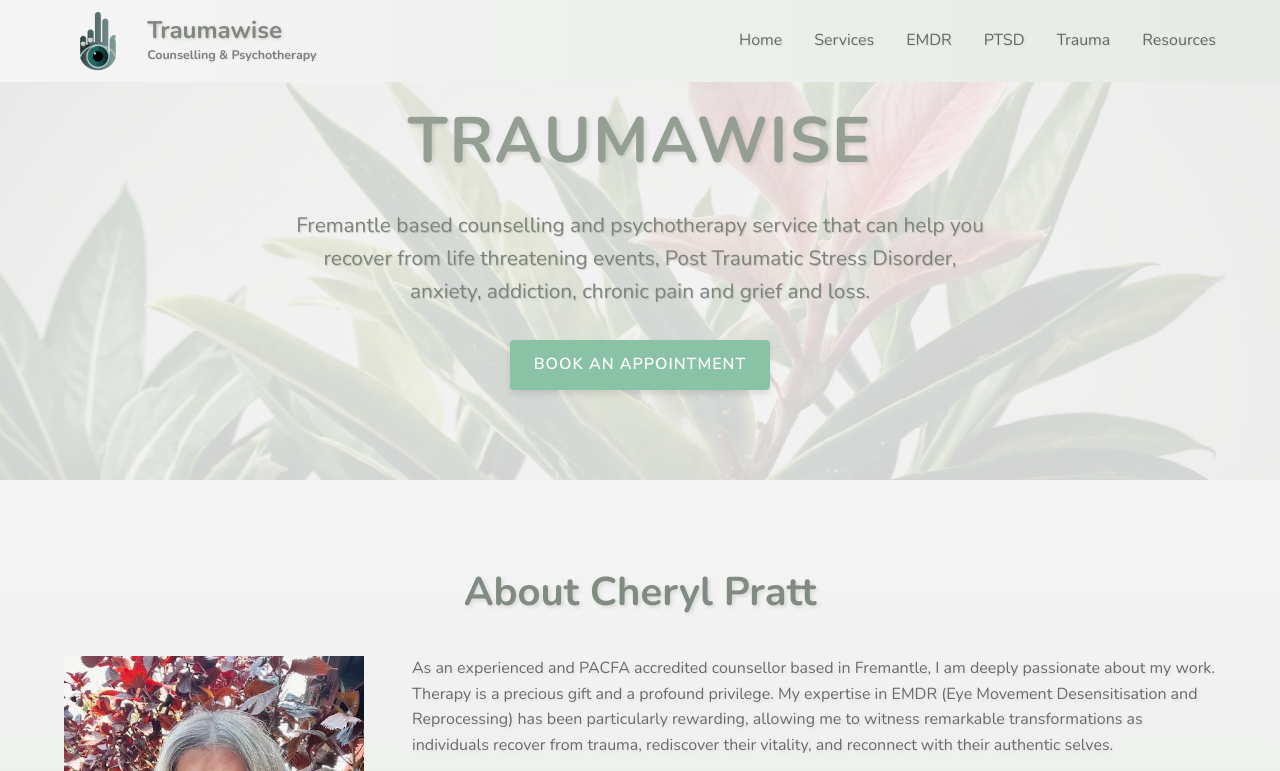
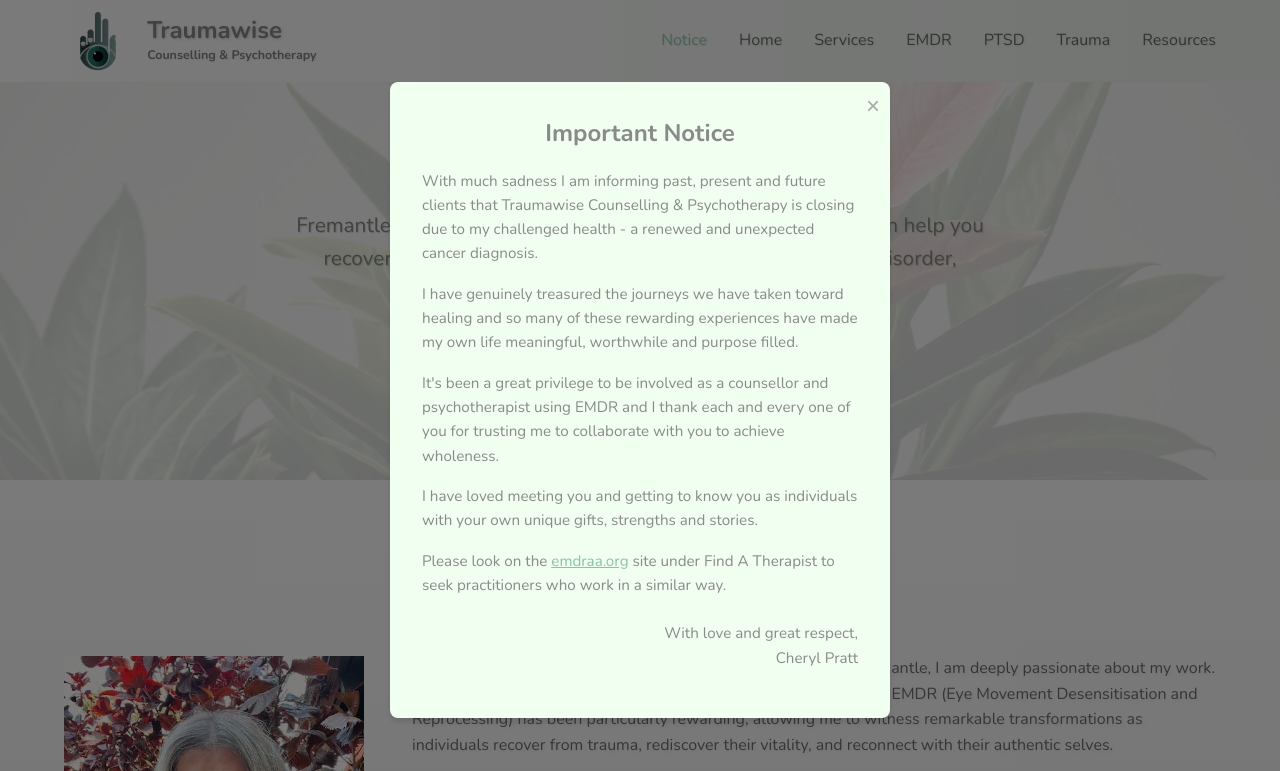
Before and after one commit to Albo3/tw5, a plain HTML site: page index.html in a window 1280 px wide. Shown: the top 771 px of the page. Drawn offline with nearby package versions, Linux system fonts and the light colour scheme.

Commit message:
Announcement

```diff
--- a/index.html
+++ b/index.html
@@ -19,6 +19,139 @@
     <link rel="icon" href="favicon.ico" type="image/x-icon" />
 
     <link rel="stylesheet" href="styles.css" />
+    <style>
+      .modal-overlay {
+        position: fixed;
+        top: 0;
+        left: 0;
+        width: 100%;
+        height: 100%;
+        background-color: rgba(0, 0, 0, 0.5);
+        display: flex;
+        justify-content: center;
+        align-items: center;
+        z-index: 1000;
+        animation: fadeIn 0.3s ease-out;
+      }
+
+      .modal-content {
+        background-color: var(--color-light);
+        padding: 2rem;
+        border-radius: 8px;
+        max-width: 500px;
+        width: 90%;
+        position: relative;
+        box-shadow: var(--shadow-standard);
+        animation: slideIn 0.3s ease-out;
+      }
+
+      .modal-content h2 {
+        color: var(--color-text);
+        font-size: 1.5rem;
+        margin-bottom: 1rem;
+        text-align: center;
+      }
+
+      .modal-content p {
+        margin-bottom: 1rem;
+        line-height: 1.6;
+        color: var(--color-text);
+        font-size: 0.95rem;
+      }
+
+      .modal-content a {
+        color: var(--color-sky);
+        text-decoration: underline;
+      }
+
+      .close-button {
+        position: absolute;
+        top: 10px;
+        right: 10px;
+        background: none;
+        border: none;
+        font-size: 1.5rem;
+        cursor: pointer;
+        color: var(--color-text);
+        opacity: 0.7;
+        transition: var(--transition-standard);
+      }
+
+      .close-button:hover {
+        opacity: 1;
+      }
+
+      @keyframes fadeIn {
+        from { opacity: 0; }
+        to { opacity: 1; }
+      }
+
+      @keyframes slideIn {
+        from {
+          opacity: 0;
+          transform: translateY(-20px);
+        }
+        to {
+          opacity: 1;
+          transform: translateY(0);
+        }
+      }
+
+      .notice-wrapper {
+        position: relative;
+        display: inline-block;
+      }
+
+      .notice-popup {
+        display: none;
+        position: absolute;
+        bottom: calc(100% + 15px);
+        left: 50%;
+        transform: translateX(-50%);
+        background-color: var(--color-light);
+        padding: 1.5rem;
+        border-radius: 8px;
+        box-shadow: var(--shadow-standard);
+        width: 300px;
+        z-index: 1000;
+        color: var(--color-text);
+        text-align: left;
+        transition: var(--transition-standard);
+      }
+
+      .notice-popup.show {
+        display: block;
+        animation: fadeInUp 0.3s ease-out;
+      }
+
+      .notice-popup::after {
+        content: '';
+        position: absolute;
+        bottom: -10px;
+        left: 50%;
+        transform: translateX(-50%);
+        border-width: 10px 10px 0;
+        border-style: solid;
+        border-color: var(--color-light) transparent transparent;
+      }
+
+      .notice-popup p {
+        margin: 0;
+        font-size: 0.9rem;
+        line-height: 1.4;
+      }
+
+      .notice-popup a {
+        color: var(--color-sky);
+        text-decoration: underline;
+      }
+
+      .disabled-button {
+        opacity: 0.8;
+        cursor: pointer !important;
+        background-color: var(--color-sky) !important;
+      }
+    </style>
   </head>
 
   <body>
@@ -38,6 +171,7 @@
           </a>
         </div>
         <ul class="nav-links">
+          <li><a href="javascript:void(0)" onclick="showModal()" style="color: var(--color-sky);">Notice</a></li>
           <li><a href="index.html">Home</a></li>
           <li><a href="services.html">Services</a></li>
           <li><a href="emdr.html">EMDR</a></li>
@@ -68,7 +202,12 @@
             you recover from life threatening events, Post Traumatic Stress
             Disorder, anxiety, addiction, chronic pain and grief and loss.
           </p>
-          <a href="contact.html" class="cta-button">Book an appointment</a>
+          <div class="notice-wrapper">
+            <a href="javascript:void(0)" class="cta-button disabled-button" onclick="toggleNotice(event)">Book an appointment</a>
+            <div class="notice-popup" id="noticePopup">
+              <p><strong>Important Notice:</strong> With much sadness, Traumawise Counselling & Psychotherapy is closing due to health circumstances. Please visit <a href="https://emdraa.org" target="_blank">emdraa.org</a> under "Find A Therapist" to seek alternative practitioners.</p>
+            </div>
+          </div>
         </div>
       </section>
       <!-- END SAFE TO EDIT -->
@@ -310,8 +449,53 @@
     </footer>
 
     <script src="script.js" defer></script>
+    <div id="closureNotice" class="modal-overlay">
+      <div class="modal-content">
+        <button class="close-button" onclick="closeModal()">&times;</button>
+        <h2>Important Notice</h2>
+        <p>With much sadness I am informing past, present and future clients that Traumawise Counselling & Psychotherapy is closing due to my challenged health - a renewed and unexpected cancer diagnosis.</p>
+        <p>I have genuinely treasured the journeys we have taken toward healing and so many of these rewarding experiences have made my own life meaningful, worthwhile and purpose filled.</p>
+        <p>It's been a great privilege to be involved as a counsellor and psychotherapist using EMDR and I thank each and every one of you for trusting me to collaborate with you to achieve wholeness.</p>
+        <p>I have loved meeting you and getting to know you as individuals with your own unique gifts, strengths and stories.</p>
+        <p>Please look on the <a href="https://emdraa.org" target="_blank">emdraa.org</a> site under Find A Therapist to seek practitioners who work in a similar way.</p>
+        <p style="margin-top: 1.5rem; text-align: right;">With love and great respect,<br>Cheryl Pratt</p>
+      </div>
+    </div>
+    <script>
+      function closeModal() {
+        document.getElementById('closureNotice').style.display = 'none';
+      }
+
+      function showModal() {
+        document.getElementById('closureNotice').style.display = 'flex';
+      }
+
+      function toggleNotice(event) {
+        event.preventDefault();
+        const popup = document.getElementById('noticePopup');
+        popup.classList.toggle('show');
+      }
+
+      // Close popup when clicking outside
+      document.addEventListener('click', function(event) {
+        const popup = document.getElementById('noticePopup');
+        const modal = document.getElementById('closureNotice');
+        const modalContent = document.querySelector('.modal-content');
+        const button = event.target.closest('.disabled-button');
+
+        // Handle the small popup
+        if (!button && popup.classList.contains('show')) {
+          popup.classList.remove('show');
+        }
+
+        // Handle the modal
+        if (modal && event.target === modal) {
+          closeModal();
+        }
+      });
+
+      // Show modal on page load
+      window.addEventListener('load', showModal);
+    </script>
   </body>
 </html>
-
-  </body>
-</html>
```
Also changed, not shown: contact.html (+3 -3 lines), 1 other file.
